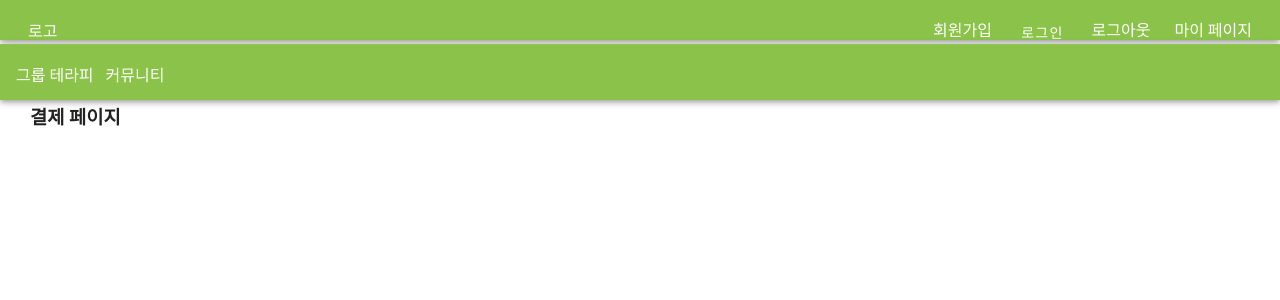
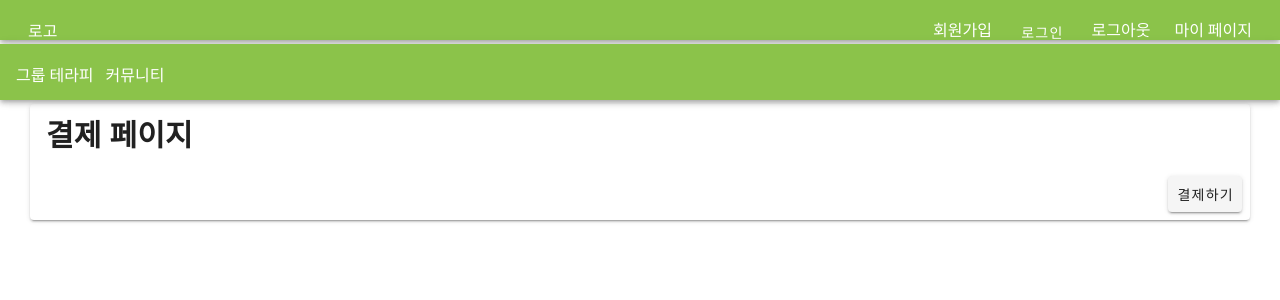
Before and after one commit to kxxhan/better-mind, a Vue app in the folder frontend/: page /payment/1 in a window 1280 px wide. Shown: the top 300 px of the page. Built offline with nearby package versions, Linux system fonts and the light colour scheme.

Commit message:
#S05P12B208-158 feat: 결제 API 연동 완료

```diff
--- a/frontend/public/index.html
+++ b/frontend/public/index.html
@@ -8,6 +8,10 @@
     <title><%= htmlWebpackPlugin.options.title %></title>
     <link rel="stylesheet" href="https://fonts.googleapis.com/css?family=Roboto:100,300,400,500,700,900">
     <link rel="stylesheet" href="https://cdn.jsdelivr.net/npm/@mdi/font@latest/css/materialdesignicons.min.css">
+    <!-- jQuery -->
+<script type="text/javascript" src="https://code.jquery.com/jquery-1.12.4.min.js" ></script>
+<!-- iamport.payment.js -->
+<script type="text/javascript" src="https://cdn.iamport.kr/js/iamport.payment-1.1.8.js"></script>
   </head>
   <body>
     <noscript>
--- a/frontend/src/views/Payment.vue
+++ b/frontend/src/views/Payment.vue
@@ -1,12 +1,59 @@
 <template>
-  <div id="payment">
-    <h3>결제 페이지</h3>
-  </div>
+  <v-card id="payment">
+    <v-card-title>
+      <h2>결제 페이지</h2>
+    </v-card-title>
+    <v-card-actions>
+      <v-spacer></v-spacer>
+      <v-btn @click="onPayment">
+        결제하기
+      </v-btn>
+    </v-card-actions>
+  </v-card>
 </template>
 
 <script>
 export default {
+  name: 'Payment',
+  methods: {
+    onPayment() {
+      // 가맹점 식별
+      const { IMP } = window
+      IMP.init('imp79702928')
 
+      // 결제 데이터 정보
+      const data = {
+        pg: 'kakaopay',                           // PG사
+        pay_method: 'card',                           // 결제수단
+        merchant_uid: `mid_${new Date().getTime()}`,   // 주문번호
+        amount: 1000,                                 // 결제금액
+        name: '테스트',                  // 주문명
+        buyer_name: '김싸피',                           // 구매자 이름
+        buyer_tel: '01012341234',                     // 구매자 전화번호
+        buyer_email: 'ssafy@ssafy.com',               // 구매자 이메일
+        buyer_addr: '대전 유성구 삼성연수원',                    // 구매자 주소
+        buyer_postcode: '12345',                      // 구매자 우편번호
+      }
+
+      // 결제창 호출
+      IMP.request_pay(data, this.callback)
+    },
+    callback(res) {
+      // 콜백 함수 정의
+      const {
+        success,
+        merchant_uid,
+        error_msg,
+      } = res
+
+      if (success) {
+        alert('결제 성공')
+        console.log(`${merchant_uid}`)
+      } else {
+        alert(`결제 실패 : ${error_msg}`)
+      }
+    }
+  }
 }
 </script>
 
```
